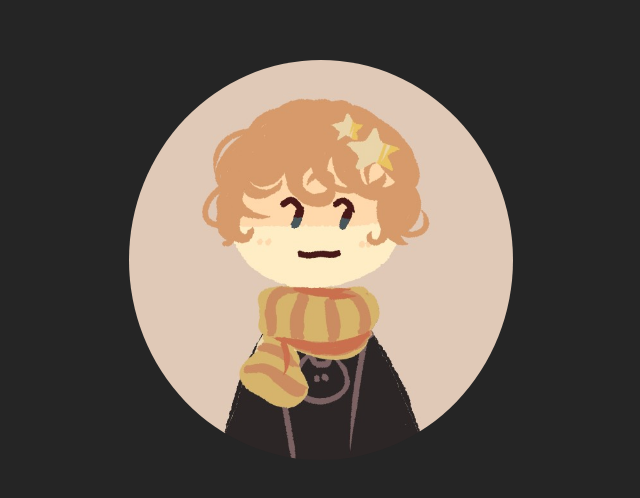
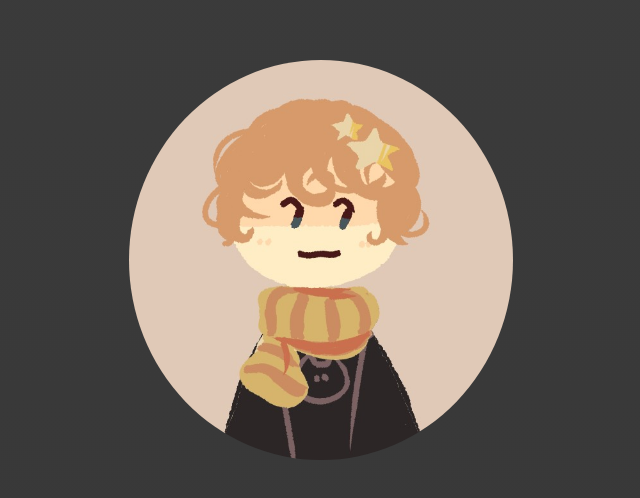
Before and after one commit to Biszku/Portfolio, a Next.js app: page / in a window 1280 px wide. Shown: the part 140-638 px from the top of the page, without its empty margins (319-959 px from the left). Built offline with nearby package versions, Linux system fonts and the light colour scheme.

Commit message:
updated background

```diff
--- a/src/components/LandingPage/LandingPage.module.scss
+++ b/src/components/LandingPage/LandingPage.module.scss
@@ -1,3 +1,3 @@
 .container {
-  background-color: #252525;
+  background-image: linear-gradient(#3b3b3b, #202020);
 }
```
